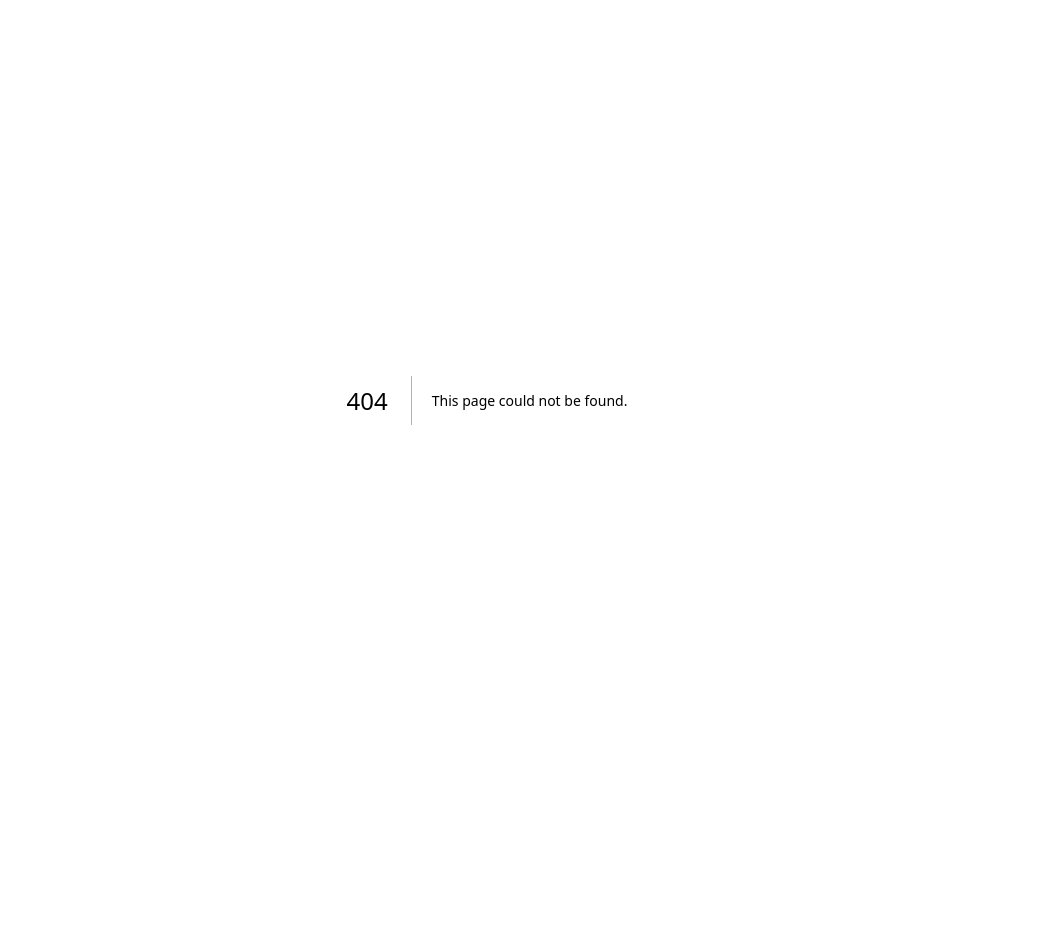
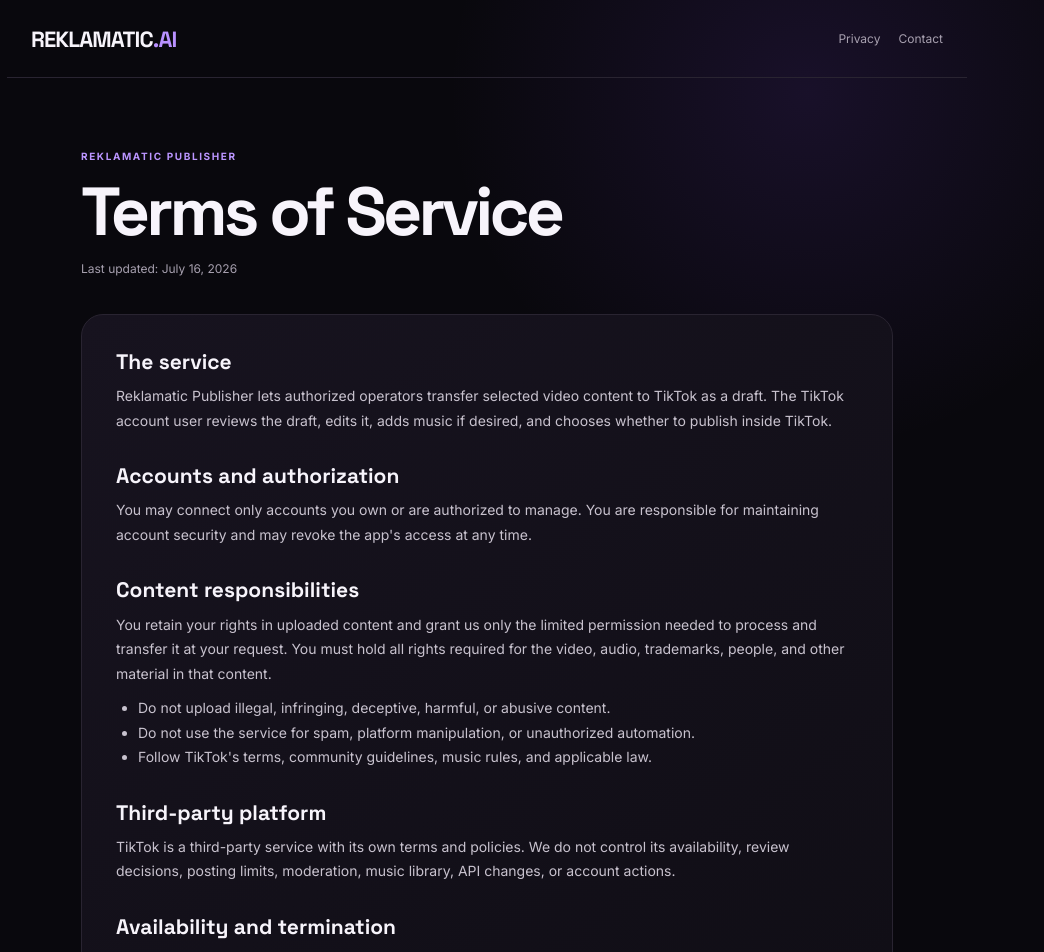
Before and after one commit to mentorcem-dev/reklamatic-web, a Next.js app: page /terms in a window 1280 px wide. Before the commit this address had no page. Shown: the top 952 px of the page, without its empty margins (153-1197 px from the left). Before the commit the page ends 800 px from the top, so only its background shows below. Built offline with nearby package versions, Linux system fonts and the light colour scheme.

Commit message:
add TikTok legal pages (#1)
Co-authored-by: mentorcem-dev <mentorcem@users.noreply.github.com>

```diff
--- /dev/null
+++ b/src/app/legal.module.css
@@ -0,0 +1,15 @@
+.shell{min-height:100vh;background:radial-gradient(circle at 75% 7%,rgba(120,67,214,.14),transparent 23%),var(--bg)}
+.header{height:78px;max-width:960px;margin:auto;padding:0 24px;display:flex;align-items:center;justify-content:space-between;border-bottom:1px solid var(--line)}
+.links{display:flex;gap:18px;color:var(--muted);font-size:12px}
+.links a:hover,.body a{color:#c9aaff}
+.main{max-width:860px;margin:auto;padding:72px 24px 100px}
+.eyebrow{color:#bb95ff;font-size:10px;font-weight:700;letter-spacing:.16em;margin-bottom:16px}
+.main h1{font:700 clamp(42px,7vw,68px)/1 'Space Grotesk';letter-spacing:-.055em}
+.updated{color:var(--muted);font-size:12px;margin:15px 0 38px}
+.body{padding:34px;border:1px solid var(--line);border-radius:22px;background:linear-gradient(145deg,#17131f,#0f0d14)}
+.body h2{font:700 21px/1.2 'Space Grotesk';margin:30px 0 10px}
+.body h2:first-child{margin-top:0}
+.body p,.body li{color:#c8c2ce;font-size:14px;line-height:1.75}
+.body ul{padding-left:22px;margin-top:10px}
+.contact{margin-top:30px;padding:18px;border:1px solid #49356d;border-radius:14px;background:#130f1a}
+@media(max-width:650px){.header{height:68px;padding-inline:16px}.main{padding:50px 16px 72px}.body{padding:23px}.links{gap:12px}}
--- /dev/null
+++ b/src/app/terms/page.js
@@ -0,0 +1,38 @@
+import LegalPage from "@/components/LegalPage";
+
+export const metadata = {
+  title: "Terms of Service",
+  description: "Terms of Service for Reklamatic Publisher and Reklamatic.ai.",
+  alternates: { canonical: "https://reklamatic.ai/terms" },
+};
+
+export default function TermsPage() {
+  return (
+    <LegalPage eyebrow="REKLAMATIC PUBLISHER" title="Terms of Service" updated="July 16, 2026" otherHref="/privacy" otherLabel="Privacy">
+      <h2>The service</h2>
+      <p>Reklamatic Publisher lets authorized operators transfer selected video content to TikTok as a draft. The TikTok account user reviews the draft, edits it, adds music if desired, and chooses whether to publish inside TikTok.</p>
+
+      <h2>Accounts and authorization</h2>
+      <p>You may connect only accounts you own or are authorized to manage. You are responsible for maintaining account security and may revoke the app&apos;s access at any time.</p>
+
+      <h2>Content responsibilities</h2>
+      <p>You retain your rights in uploaded content and grant us only the limited permission needed to process and transfer it at your request. You must hold all rights required for the video, audio, trademarks, people, and other material in that content.</p>
+      <ul>
+        <li>Do not upload illegal, infringing, deceptive, harmful, or abusive content.</li>
+        <li>Do not use the service for spam, platform manipulation, or unauthorized automation.</li>
+        <li>Follow TikTok&apos;s terms, community guidelines, music rules, and applicable law.</li>
+      </ul>
+
+      <h2>Third-party platform</h2>
+      <p>TikTok is a third-party service with its own terms and policies. We do not control its availability, review decisions, posting limits, moderation, music library, API changes, or account actions.</p>
+
+      <h2>Availability and termination</h2>
+      <p>The service is provided on an “as is” and “as available” basis to the extent permitted by law. We may suspend access for security, abuse, legal, or platform-compliance reasons. You may stop using the service and revoke access at any time.</p>
+
+      <h2>Liability and changes</h2>
+      <p>To the extent permitted by law, Reklamatic.ai is not responsible for indirect losses, platform decisions, lost reach, removed content, or interruptions caused by third-party services. We may update these terms as the service or legal requirements change.</p>
+
+      <p className="legal-contact"><strong>Contact:</strong> <a href="mailto:info@reklamatic.ai">info@reklamatic.ai</a></p>
+    </LegalPage>
+  );
+}
--- /dev/null
+++ b/src/components/LegalPage.js
@@ -0,0 +1,22 @@
+import Link from "next/link";
+import styles from "@/app/legal.module.css";
+
+export default function LegalPage({ eyebrow, title, updated, otherHref, otherLabel, children }) {
+  return (
+    <div className={styles.shell}>
+      <header className={styles.header}>
+        <Link className="logo" href="/">REKLAMATIC<span>.AI</span></Link>
+        <nav className={styles.links} aria-label="Legal navigation">
+          <Link href={otherHref}>{otherLabel}</Link>
+          <a href="mailto:info@reklamatic.ai">Contact</a>
+        </nav>
+      </header>
+      <main className={styles.main}>
+        <p className={styles.eyebrow}>{eyebrow}</p>
+        <h1>{title}</h1>
+        <p className={styles.updated}>Last updated: {updated}</p>
+        <article className={styles.body}>{children}</article>
+      </main>
+    </div>
+  );
+}
```
Also changed, not shown: src/app/privacy/page.js (added, +33 -0 lines).
